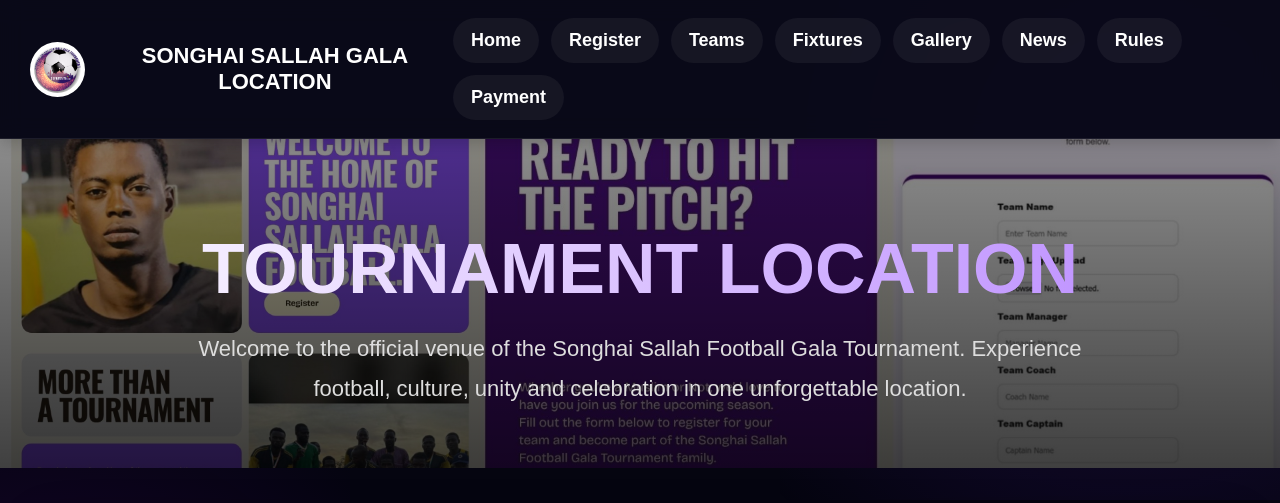
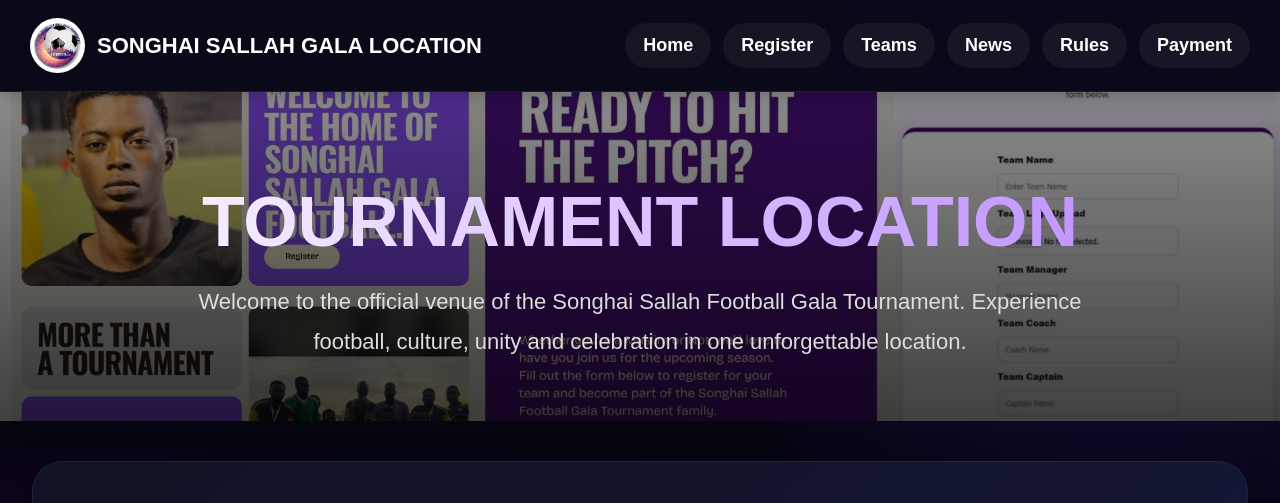
Before and after one commit to AbdulMajid80JA/Songhai_Professional_Tournament_System, a Flask app: page /location in a window 1280 px wide. Shown: the top 503 px of the page. Run offline with Flask 3, Linux system fonts and the light colour scheme; data comes from the database, SQL or seed files in the repository.

Commit message:
Update location.html

```diff
--- a/templates/location.html
+++ b/templates/location.html
@@ -396,8 +396,6 @@ height:350px;
 <a href="/">Home</a>
 <a href="/register">Register</a>
 <a href="/teams">Teams</a>
-<a href="/fixtures">Fixtures</a>
-<a href="/gallery">Gallery</a>
 <a href="/news">News</a>
 <a href="/rules">Rules</a>
 <a href="/payment">Payment</a>
```
